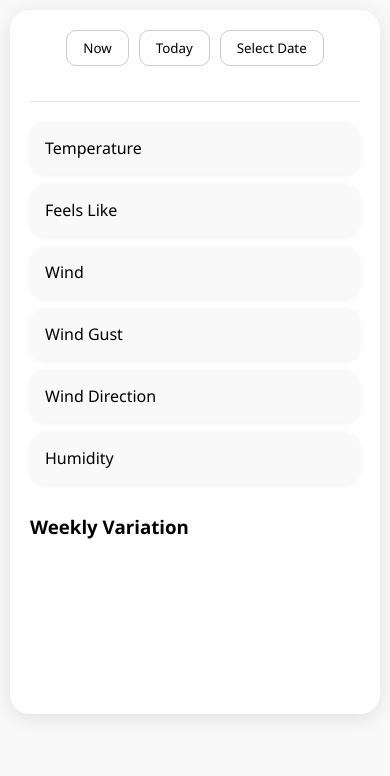
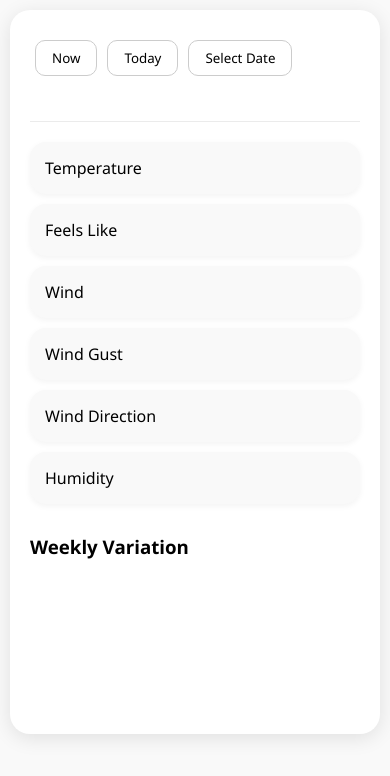
Before and after one commit to akrivosnik/weather-app, a plain HTML site: page index.html in a window 390 px wide. Drawn offline with nearby package versions, Linux system fonts and the light colour scheme; no server answers.

Commit message:
Update style.css

```diff
--- a/style.css
+++ b/style.css
@@ -103,19 +103,28 @@
 
 @media (max-width: 600px) {
   body {
-    padding: 10px; /* Λιγότερο κενό γύρω-γύρω στο κινητό */
+    padding: 10px;
   }
 
   #koumpia {
-    flex-wrap: wrap; /* Τα κουμπιά θα πηγαίνουν σε επόμενη σειρά αν δεν χωράνε */
+    justify-content: flex-start;
+    overflow-x: auto;
+    white-space: nowrap;
+    padding: 10px 5px;
+    -webkit-overflow-scrolling: touch;
   }
 
+  #koumpia button {
+    flex: 0 0 auto;
+  }
+
+
   #Times > div {
-    flex: 1 1 100%; /* Τα κουτάκια με τις λεπτομέρειες θα πιάνουν όλο το πλάτος (ένα ανά σειρά) */
+    flex: 1 1 100%;
   }
 
   #stoixeia {
-    flex-direction: column; /* Η εικόνα και το κείμενο θα μπαίνουν το ένα κάτω από το άλλο */
+    flex-direction: column;
     text-align: center;
   }
 }
```
